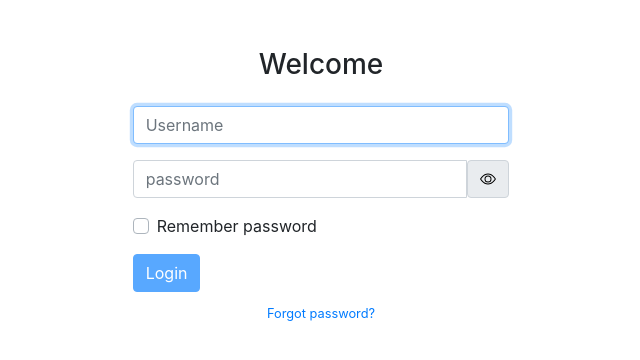
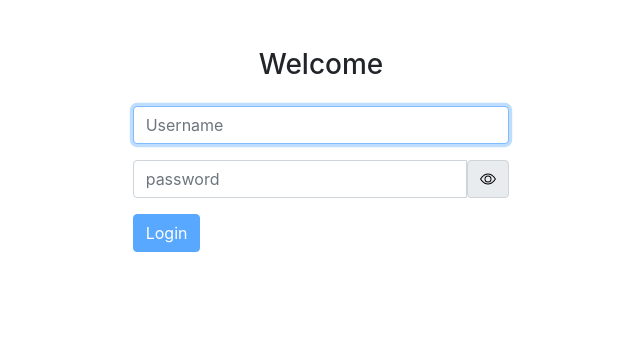
Before and after one commit to akashshk100/angular-assignment-gurucool, an Angular app: page /login in a window 1280 px wide. Shown: the top 360 px of the page, without its empty margins (639-1279 px from the left). Built offline with nearby package versions, Linux system fonts and the light colour scheme.

Commit message:
deployment changes

```diff
--- a/src/app/auth/login/login.component.html
+++ b/src/app/auth/login/login.component.html
@@ -34,6 +34,7 @@
                         name="password"
                         [(ngModel)] = " passwordText "
                         required
+                        minlength="5"
                         #password = "ngModel">
                         <div class="input-group-text" role="button" (click) = " onShowPassword() "><img src="../assets/eye.svg"></div>
                     </div>
@@ -44,16 +45,9 @@
                       Enter Password
                     </span>
                   </div>
-                  <div class="custom-control custom-checkbox mb-3">
-                    <input type="checkbox" class="custom-control-input" id="customCheck1">
-                    <label class="custom-control-label" for="customCheck1">Remember password</label>
-                  </div>
                   <button
                   class="btn btn-primary btn-login mb-2"
                   [disabled] = " !f.valid ">Login</button>
-                  <div class="text-center">
-                    <a class="small" href="#">Forgot password?</a>
-                  </div>
                 </form>
               </div>
             </div>
```
